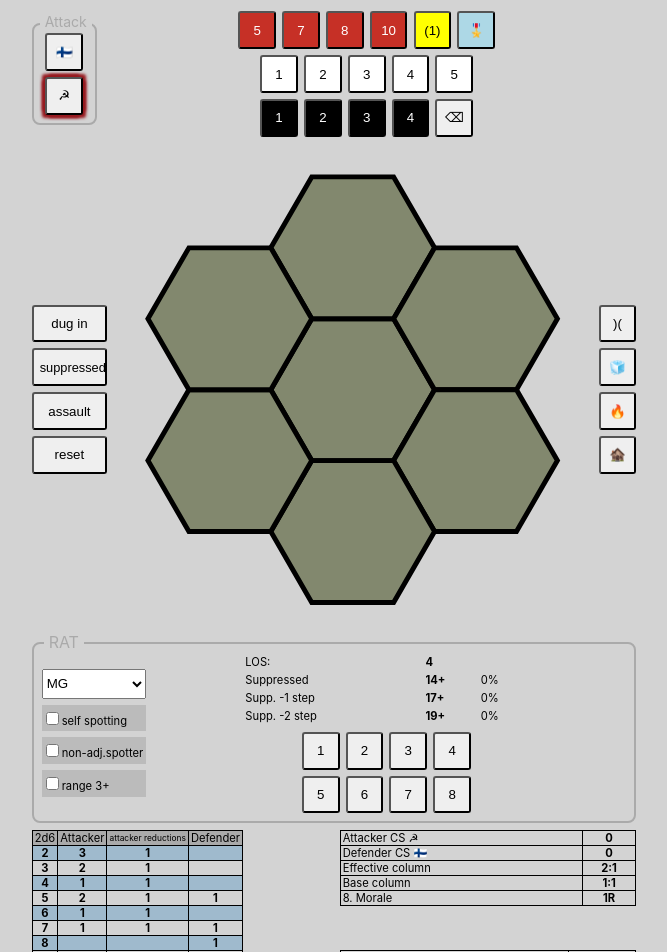
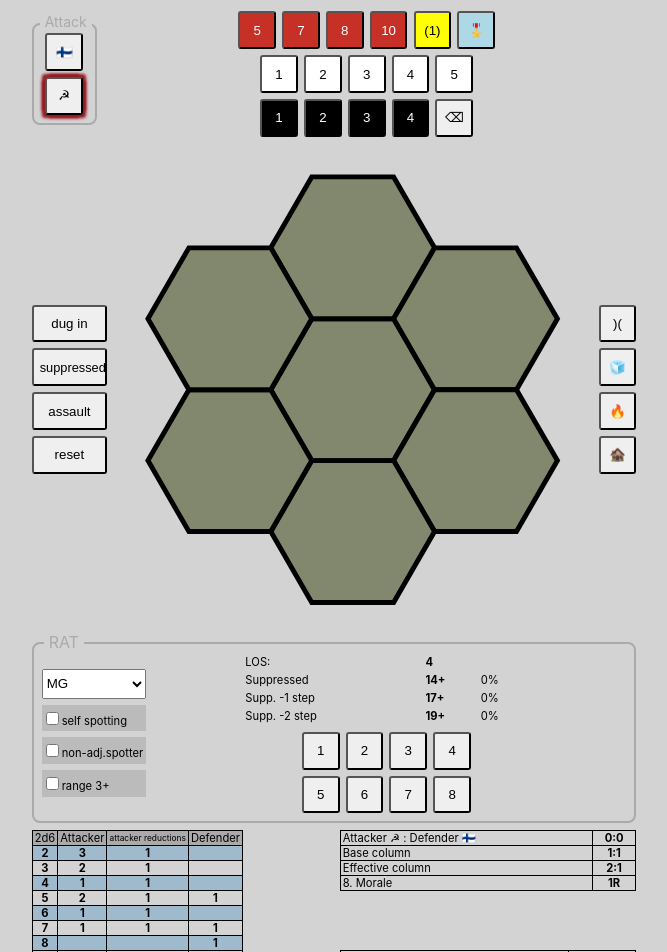
Before and after one commit to rzymek/red-winter-calc, a Preact app: page / in a window 1280 px wide. Shown: the top 952 px of the page, without its empty margins (306-973 px from the left). Built offline with nearby package versions, Linux system fonts and the light colour scheme.

Commit message:
Attacker:Defender

```diff
--- a/src/redwinter/ui/explanation.tsx
+++ b/src/redwinter/ui/explanation.tsx
@@ -12,20 +12,20 @@ export function Explanation(props: {
     return <table class="vertical compact border">
         <tbody>
         <tr>
-            <th>Attacker CS <Flag nationality={otherNationality(state.combatDefenderNationality)}/></th>
-            <td>{props.attacker}</td>
+            <th>
+                Attacker <Flag nationality={otherNationality(state.combatDefenderNationality)}/>
+                <> : </>
+                Defender <Flag nationality={state.combatDefenderNationality}/>
+            </th>
+            <td>{props.attacker}:{props.defender}</td>
         </tr>
         <tr>
-            <th>Defender CS <Flag nationality={state.combatDefenderNationality}/></th>
-            <td>{props.defender}</td>
+            <th>Base column</th>
+            <td>{props.ratio}</td>
         </tr>
         <tr>
             <th>Effective column</th>
             <td>{props.effectiveRatio}</td>
-        </tr>
-        <tr>
-            <th>Base column</th>
-            <td>{props.ratio}</td>
         </tr>
         {props.shift.map(it => (
             <tr key={it.type}>
```
